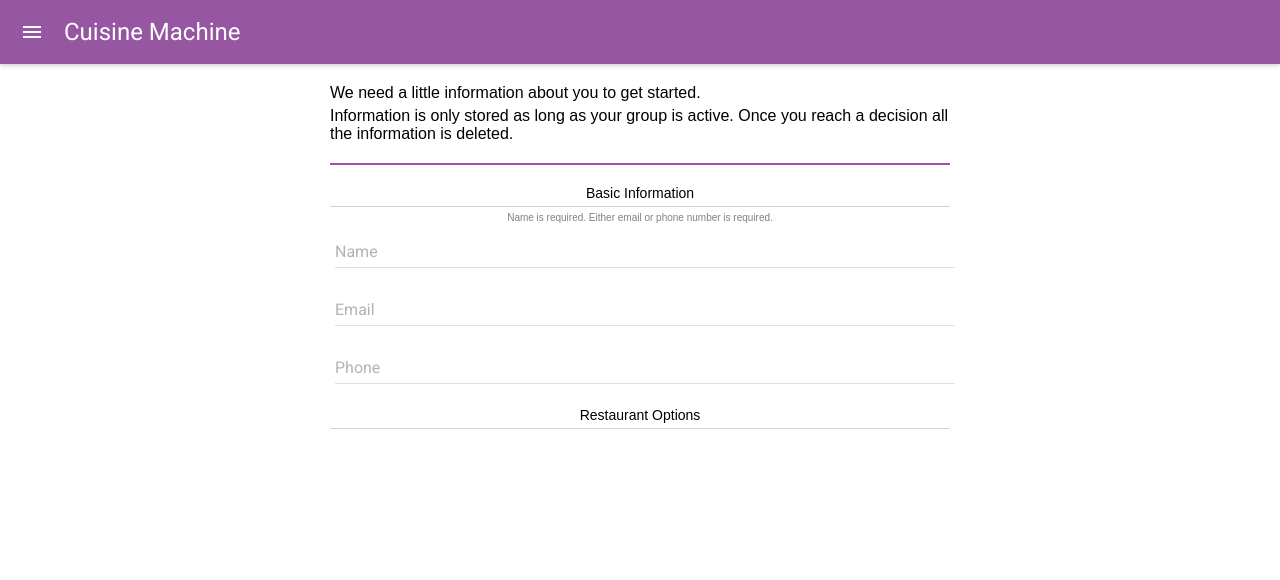
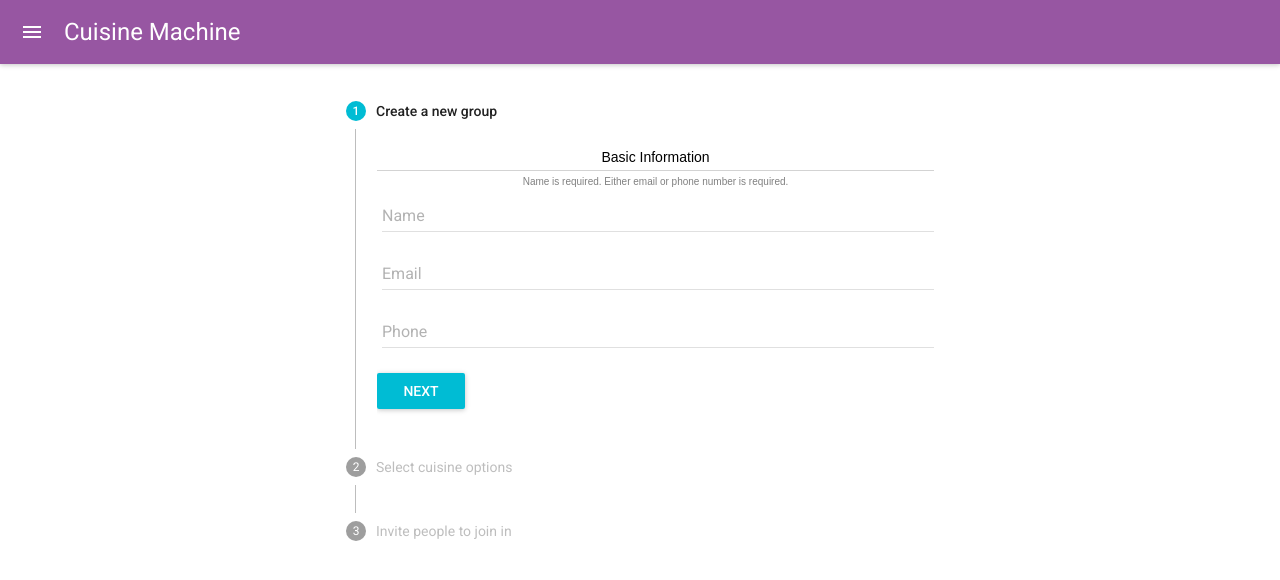
Before and after one commit to THEAverageSpeedBurrito/CuisineMachine, a React (Create React App) app in the folder cuisine-machine/: page /newgroup in a window 1280 px wide. Shown: the top 580 px of the page. Built offline with nearby package versions, Linux system fonts and the light colour scheme.

Commit message:
stepper working

```diff
--- a/cuisine-machine/src/components/GroupForm.js
+++ b/cuisine-machine/src/components/GroupForm.js
@@ -3,6 +3,7 @@ import React, {Component} from 'react'
 // Material UI components
 import TextField from 'material-ui/TextField';
 import RaisedButton from 'material-ui/RaisedButton';
+import FlatButton from 'material-ui/FlatButton';
 import {
   Step,
   Stepper,
@@ -19,8 +20,6 @@ var style = {
   },
   form_section: {
     margin: '20px 0 0 0',
-    borderTop: '2px solid #9756A2',
-    paddingTop: 10,
 
   },
   input: {
@@ -51,11 +50,65 @@ var style = {
 }
 
 class GroupForm extends Component {
+
+  state = {
+    finished: false,
+    stepIndex: 0
+  }
+
+  handleNext = () => {
+    var {stepIndex} = this.state
+
+    this.setState({
+      stepIndex: stepIndex + 1,
+      finished: stepIndex <= 2
+    })
+  }
+  handlePrev = () => {
+    var {stepIndex} = this.state
+    if(stepIndex > 0){
+      this.setState({
+        stepIndex: stepIndex - 1
+      })
+    }
+  }
+
+  renderStepActions(step) {
+    const {stepIndex} = this.state;
+
+    return (
+      <div style={{margin: '12px 0'}}>
+        <RaisedButton
+          label={stepIndex === 2 ? 'Finish' : 'Next'}
+          disableTouchRipple={true}
+          disableFocusRipple={true}
+          primary={true}
+          onClick={this.handleNext}
+          style={{marginRight: 12}}
+        />
+        {step > 0 && (
+          <FlatButton
+            label="Back"
+            disabled={stepIndex === 0}
+            disableTouchRipple={true}
+            disableFocusRipple={true}
+            onClick={this.handlePrev}
+          />
+        )}
+      </div>
+    );
+  }
+
   render() {
+    const {finished, stepIndex} = this.state;
+    console.log(finished, stepIndex);
+
     return (
       <div style={style.main_form}>
-        <p>We need a little information about you to get started.</p>
-        <p>Information is only stored as long as your group is active. Once you reach a decision all the information is deleted.</p>
+        <Stepper activeStep={stepIndex} orientation="vertical">
+          <Step>
+            <StepLabel>Create a new group</StepLabel>
+            <StepContent>
               <div style={style.form_section}>
                 <p style={style.section_header}>Basic Information</p>
                 <p style={style.subtext}>Name is required. Either email or phone number is required.</p>
@@ -74,11 +127,31 @@ class GroupForm extends Component {
                   hintText="Phone"
                   fullWidth={true}
                 />
-          <p style={style.section_header}>Restaurant Options</p>
-          <div style={style.cuisine_type}>
+              </div>
+              {this.renderStepActions(0)}
+            </StepContent>
+          </Step>
+          <Step>
+            <StepLabel>Select cuisine options</StepLabel>
+            <StepContent>
+              <p>An ad group contains one or more ads which target a shared set of keywords.</p>
+              {this.renderStepActions(1)}
+            </StepContent>
+          </Step>
+          <Step>
+            <StepLabel>Invite people to join in</StepLabel>
+            <StepContent>
+              <p>
+                Try out different ad text to see what brings in the most customers,
+                and learn how to enhance your ads using features like ad extensions.
+                If you run into any problems with your ads, find out how to tell if
+                they're running and how to resolve approval issues.
+              </p>
+              {this.renderStepActions(2)}
+            </StepContent>
+          </Step>
+        </Stepper>
 
-          </div>
-        </div>
       </div>
     )
   }
```
Lines whose indentation alone changed are shown as unchanged.
